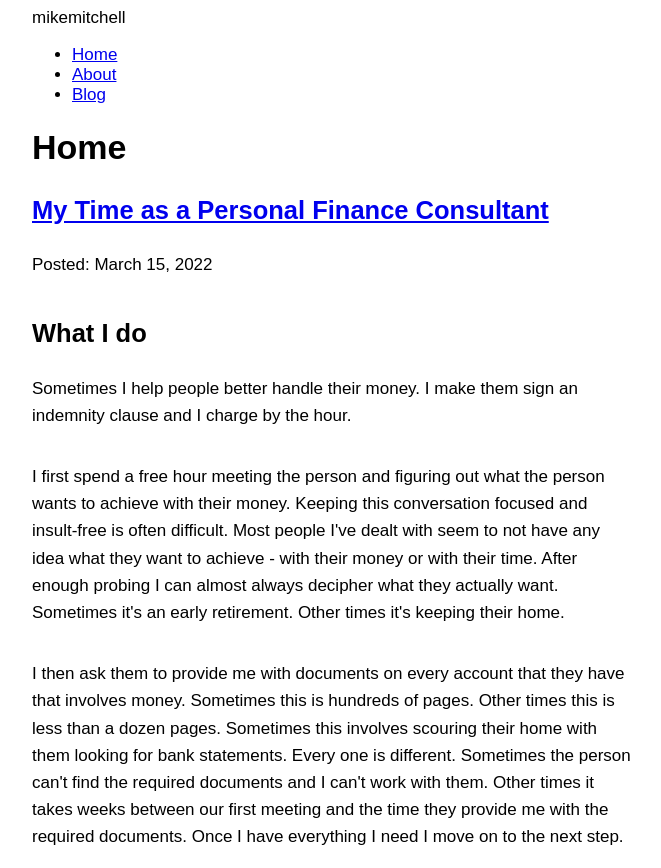
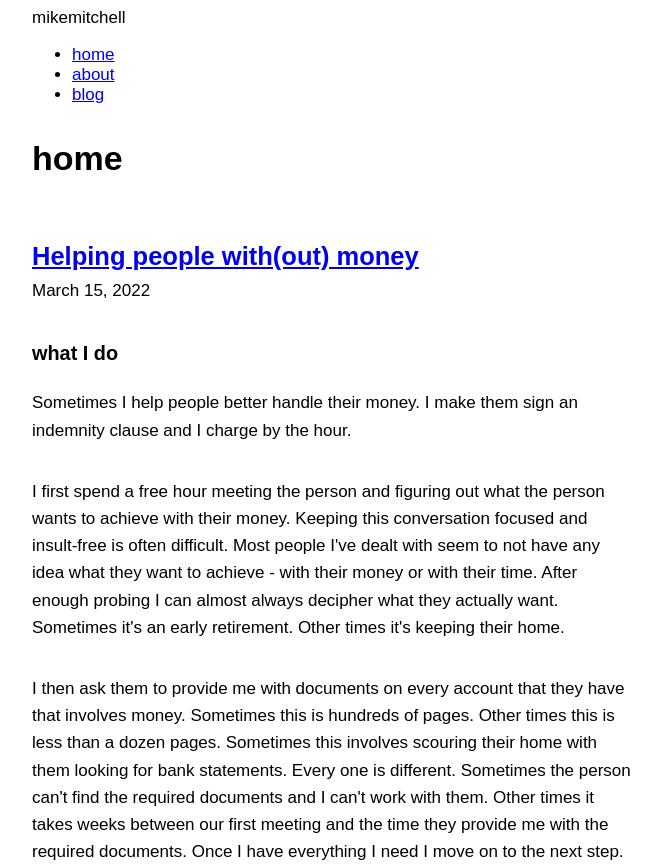
Before and after one commit to alchemistikk/my-gatsby-site, a Gatsby site: page / in a window 1280 px wide. Shown: the top 868 px of the page, without its empty margins (308-969 px from the left). Built offline with nearby package versions, Linux system fonts and the light colour scheme; Gatsby itself is replaced by a stand-in of ours.

Commit message:
Add additional styling to margins

```diff
--- a/blog/my-time-as-a-personal-finance-consultant.mdx
+++ b/blog/helping-people-with-out-money.mdx
@@ -1,9 +1,9 @@
 ---
-title: "My Time as a Personal Finance Consultant"
+title: "Helping people with(out) money"
 date: "2022-03-15"
 ---
 
-## What I do
+### what I do
 
 Sometimes I help people better handle their money. I make them sign an indemnity clause and I charge by the hour.
 
@@ -17,7 +17,7 @@ I then help them with the guideline where they need it. I won't do emergency cal
 
 In a typical month, my total income from all clients is not enough to cover my living expenses.
 
-## How I got here
+### how I got here
 
 I worked in retail management for the better part of a decade. The financial horror stories of my coworkers flabbergasted me. I then grew interested in helping some of them because their problems seemed simple to solve. They weren't.
 
@@ -29,13 +29,18 @@ I walked around with a grin for weeks, dispensing advice to anyone who asked and
 
 I did all the typical incipient small business stuff and made all the mistakes you would expect. Word of mouth helped me eventually work with a healthy handful of clients. I quickly learned that the horror stories of my coworkers were not exclusive to those lucky enough to earn minimum wage. Most people are staggering about thinking that they are the hero of their own story, not realizing that they are actually a demon of unconscious biases, passively squandering their happy futures for quick hits of ephemeral pleasure.
 
-## What I've learned
+### what I learned
 
 The math of personal finance is easy. The psychology of personal finance is hard.
 
 Some people just need help with the arithmetic, the algebra, and some specifics. Others almost surely would benefit from therapy. Money problems mean social problems and social problems mean psychological problems. I don't regret what I've taken on but in this endeavour I certainly didn't expect to learn more about people than about personal finance.
 
-One basic tenet I've learned: every task needs to be as simple and convenient as possible. Whatever step in the process that has historically impeded someone from progress likely needs to be broken down into smaller steps. Sometimes I break tasks down like so: "Pick up the phone and dial 905-867-5309. Wait for the automated voice to present the options. Press 3."
+One basic tenet I've learned: every task needs to be as simple and convenient as possible. Whatever step in the process that has historically impeded someone from progress likely needs to be broken down into smaller steps. Sometimes I break tasks down like so:
+1. Pick up the phone
+2. Dial 905-867-5309
+3. Wait for the automated voice to present the options
+4. Press 3
+5. ...
 
 I also learned that no matter how hard I try, there is just so much that is out of my control. Sometimes it's environmental factors, like social things. Sometimes it's economic factors, like the loss of a job.
 
--- a/src/components/layout.js
+++ b/src/components/layout.js
@@ -28,23 +28,23 @@ const Layout = ({ pageTitle, children }) => {
         <ul className={navLinks}>
           <li className={navLinkItem}>
             <Link to="/" className={navLinkText}>
-              Home
+              home
             </Link>
           </li>
           <li className={navLinkItem}>
             <Link to="/about" className={navLinkText}>
-              About
+              about
             </Link>
           </li>
           <li className={navLinkItem}>
             <Link to="/blog" className={navLinkText}>
-              Blog
+              blog
             </Link>
           </li>
         </ul>
       </nav>
       <main>
-        <h1 className={heading}>{pageTitle}</h1>
+        <h1 className={heading}>{pageTitle.toLowerCase()}</h1>
         {children}
       </main>
     </div>
--- a/src/components/layout.module.css
+++ b/src/components/layout.module.css
@@ -21,7 +21,7 @@
   font-size: 3rem;
   color: #E67300;
   font-weight: 700;
-  margin: 3rem 0;
+  margin: 3rem 0 3rem 13rem;
 }
 
 .post-link {
@@ -32,6 +32,27 @@ article {
   line-height: 1.6;
 }
 
+h1 {
+  margin-bottom: 1.7em;
+  margin-top: 1em;
+}
+
+h2 {
+  margin-bottom: 0;
+}
+
+h2 + p {
+  margin-top: 0;
+}
+
+p + h3 {
+  margin-top: 2.2em;
+}
+
+h2 + p + h3 {
+  margin-top: 0;
+}
+
 p {
   margin-bottom: 2em;
 }
--- a/src/pages/blog/index.js
+++ b/src/pages/blog/index.js
@@ -14,7 +14,7 @@ const BlogPage = ({ data }) => {
                 {node.frontmatter.title}
               </Link>
             </h2>
-            <p>Posted: {node.frontmatter.date}</p>
+            <p>{node.frontmatter.date}</p>
           </article>
         ))
       }
--- a/src/pages/index.js
+++ b/src/pages/index.js
@@ -16,7 +16,7 @@ const IndexPage = ({ data }) => {
                 {node.frontmatter.title}
               </Link>
             </h2>
-            <p>Posted: {node.frontmatter.date}</p>
+            <p>{node.frontmatter.date}</p>
             <MDXRenderer>
               {node.body}
             </MDXRenderer>
```
